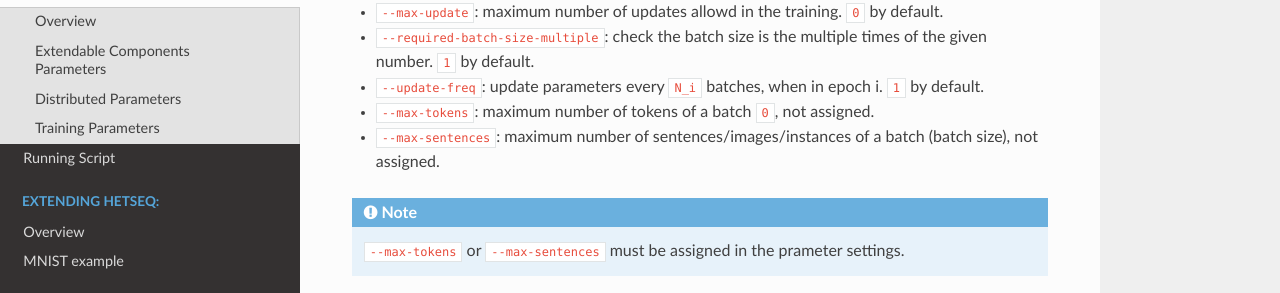
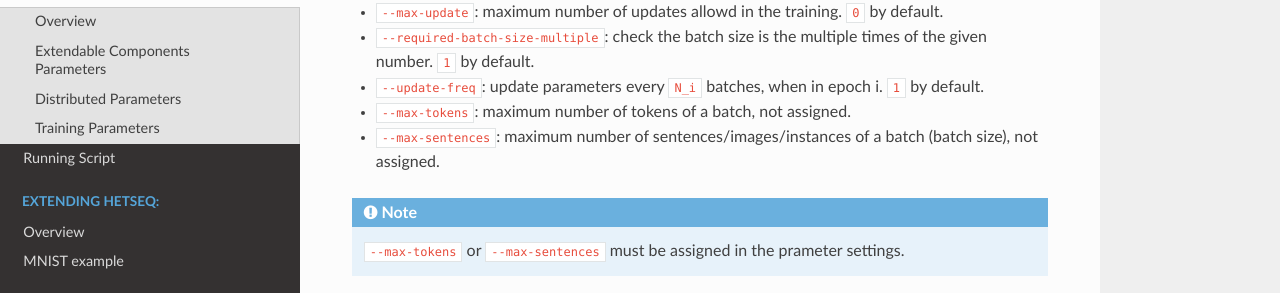
Before and after one commit to yifding/hetseq, a Sphinx documentation site: the page built from docs/source/parameter.rst, in a window 1280 px wide and 900 px high, scrolled down 2255 px. Shown: the part 236-529 px from the top of the window. Built offline with Sphinx 7.4.7 and the Read the Docs theme 2.0.0, drawn with Linux system fonts in a browser that asks for light colours.

Commit message:
fix a default bug

```diff
--- a/docs/source/parameter.rst
+++ b/docs/source/parameter.rst
@@ -91,7 +91,7 @@ Training Parameters
 
 * ``--update-freq``: update parameters every ``N_i`` batches, when in epoch i. ``1`` by default.
 
-* ``--max-tokens``:  maximum number of tokens of a batch ``0``, not assigned.
+* ``--max-tokens``:  maximum number of tokens of a batch, not assigned.
 
 * ``--max-sentences``:  maximum number of sentences/images/instances of a batch (batch size), not assigned.
 
```
